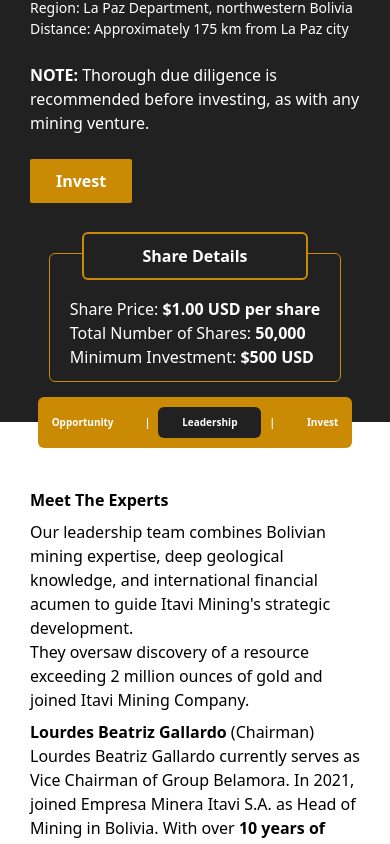
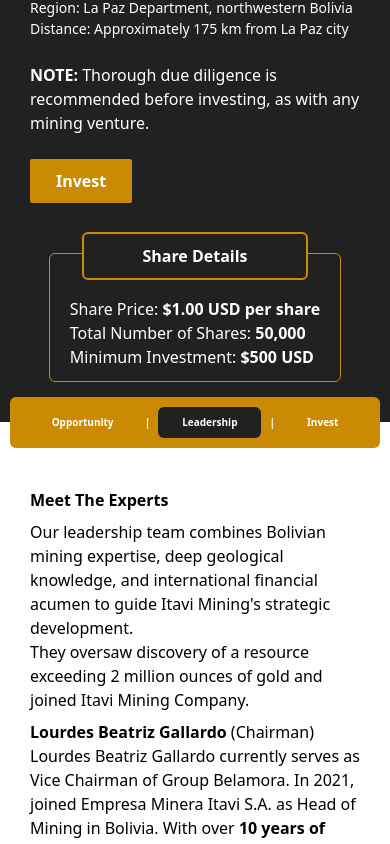
Before and after one commit to mhmAdmin1122/itavi, a Next.js app: page /Investment in a window 390 px wide. Both pictures are taken after a click on the button "Leadership". Shown: the part 460-1304 px from the top of the page. Built offline with nearby package versions, Linux system fonts and the light colour scheme.

Commit message:
few more

```diff
--- a/pages/Investment.tsx
+++ b/pages/Investment.tsx
@@ -113,7 +113,7 @@
 
         <div className="details-handle-box px-[60px] w-full max-[450px]:px-[10px]">
           <div className="flex items-center gap-4 justify-center">
-            <div className="bg-[#ca8a04] mt-[-25px] w-[55%] px-[30px] py-[10px] flex items-center justify-center gap-12 max-[1250px]:gap-2 max-[1050px]:w-[80%] max-[700px]:w-[90%] max-[700px]:text-[12px] max-[600px]:w-[140%] max-[600px]:text-[10px] max-[450px]:w-[95%] text-[#fff] font-bold rounded-md">
+            <div className="opner-btn-tabs bg-[#ca8a04] mt-[-25px] w-[55%] px-[30px] py-[10px] flex items-center justify-center gap-12 max-[1250px]:gap-2 max-[1050px]:w-[80%] max-[700px]:w-[90%] max-[700px]:text-[12px] max-[600px]:w-[140%] max-[600px]:text-[10px] max-[450px]:w-[95%] text-[#fff] font-bold rounded-md">
               <button
                 onClick={btn01click}
                 className={`!w-[109px] px-6 py-2 text-[#ffffff] font-bold rounded-md hover:text-[#fff] transition-all ease-in-out duration-700 ${
@@ -147,7 +147,7 @@
           </div>
 
           {button01 && (
-            <div className="flex flex-col items-start gap-2 pt-10">
+            <div className="text-shower-box flex flex-col items-start gap-2 pt-10">
               <h2>
                 <b>The La Gran Española Project</b>
               </h2>
@@ -215,7 +215,7 @@
           )}
 
           {button02 && (
-            <div className="flex flex-col items-start gap-2 pt-10">
+            <div className="text-shower-box flex flex-col items-start gap-2 pt-10">
               <h2>
                 <b>Meet The Experts</b>
               </h2>
@@ -287,7 +287,7 @@
 
           {button03 && (
             <div>
-              <div className="flex flex-col items-start gap-5 pt-10">
+              <div className="text-shower-box flex flex-col items-start gap-5 pt-10">
                 <p>
                   <h2>
                     <b>Investment Options</b>
--- a/styles/globals.css
+++ b/styles/globals.css
@@ -935,12 +935,18 @@
   }
   .details-handle-box,
   .trigerring-btn-box {
-    @apply px-[30px] !important;
+    @apply px-[10px] !important;
+  }
+  .opner-btn-tabs{
+    @apply w-full !important;
   }
   .trigerring-btn-box {
     display: flex;
     justify-content: center;
     align-items: center;
+  }
+  .text-shower-box{
+    @apply px-[20px]
   }
 }
 /* snaping */
```
